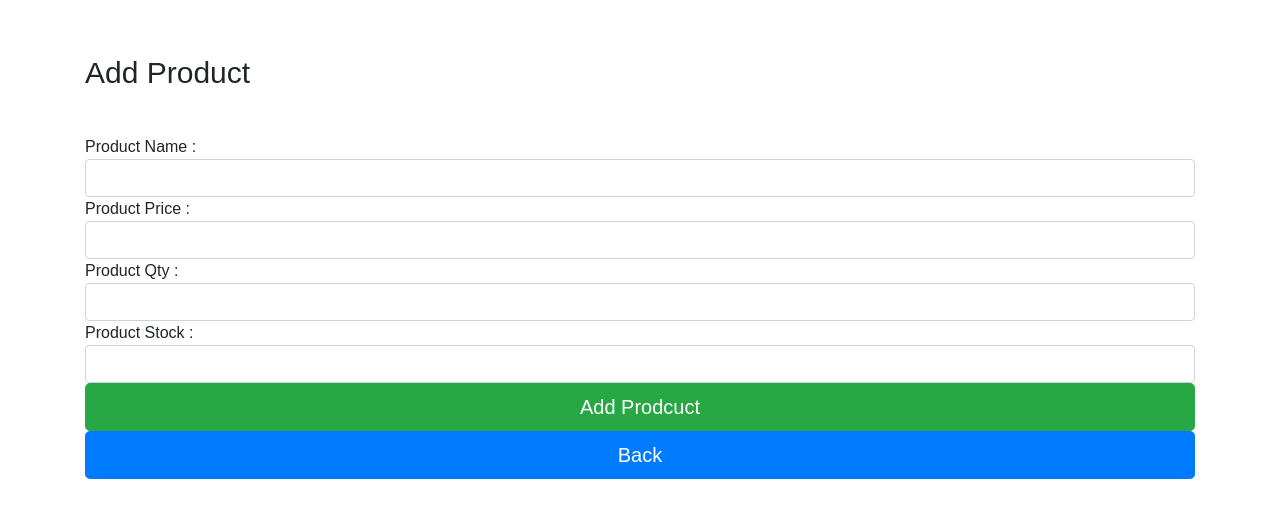
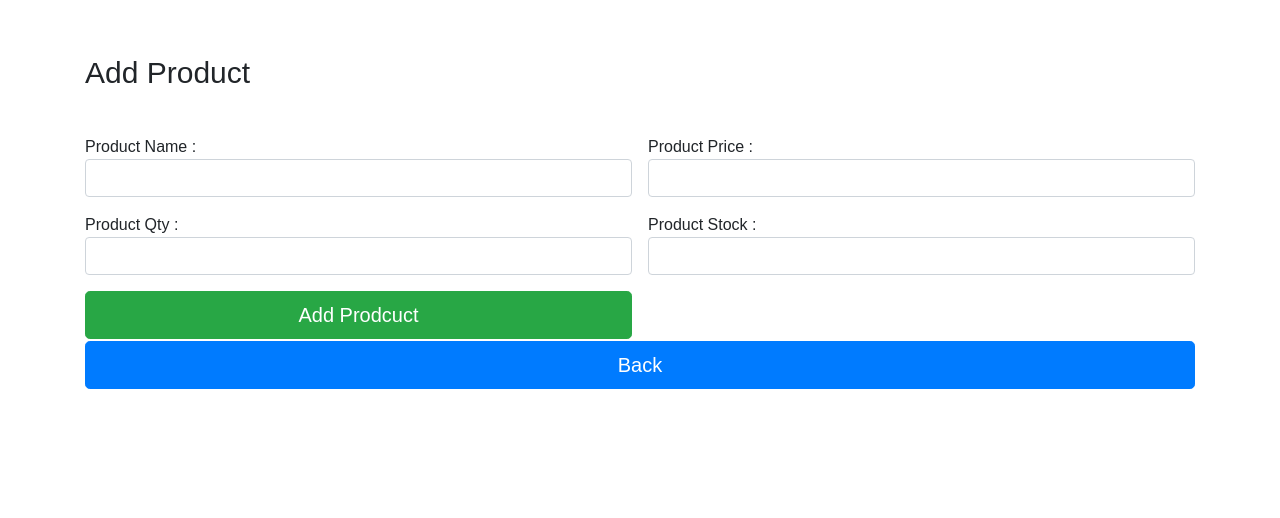
Before and after one commit to JehanKandy/GYM-Management-System, a PHP site: page /lib/routes/add_product.php in a window 1280 px wide. Shown: the part 56-574 px from the top of the page. Run offline with PHP 8.4, Linux system fonts and the light colour scheme; the visitor is signed in with stand-in values (Sample User, id 1); data that the repository does not hold is empty; some libraries are stand-ins or nearby versions; some web fonts are replaced.

Commit message:
Update dashboard.css

```diff
--- a/css/dashboard.css
+++ b/css/dashboard.css
@@ -1383,6 +1383,16 @@ td {
     padding: 40 0 40 0;
 }
 
+.product-add-grid {
+    display: grid;
+    min-width: 100%;
+    height: auto;
+    grid-template-columns: repeat(2, 1fr);
+    grid-auto-rows: minmax(50px, auto);
+    grid-gap: 1rem;
+    grid-template-areas: "a b" "c d" "e e";
+}
+
 @media only screen and (max-width: 1400px) {
     .menu-toggle {
         display: block;
```
